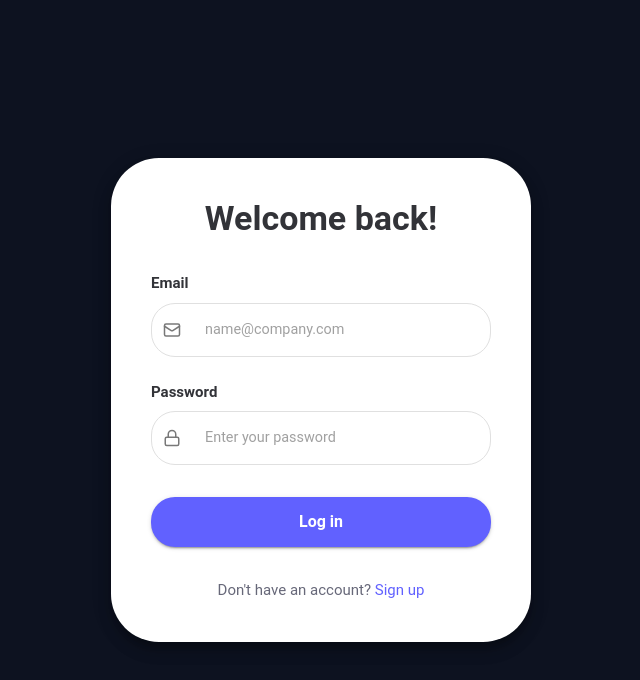
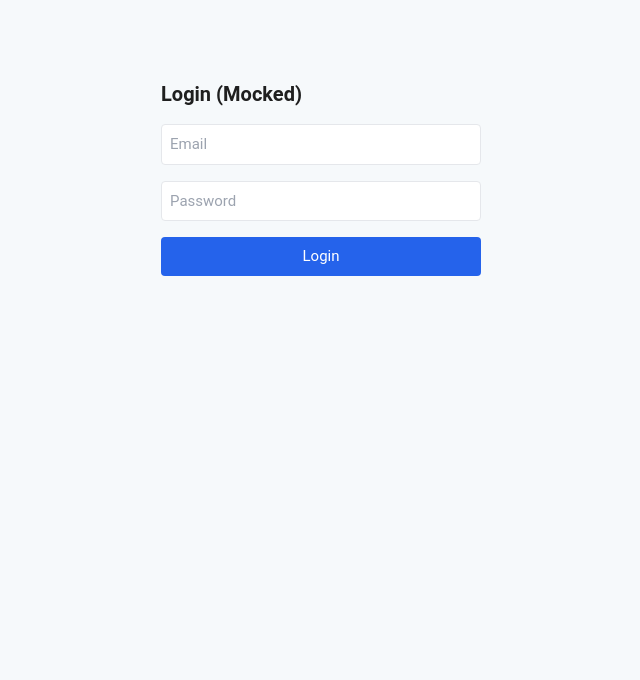
Before and after one commit to TuanHung1995/monday-clone-react, a React (Vite) app: page /login in a window 1280 px wide. Shown: the top 680 px of the page, without its empty margins (319-959 px from the left). Built offline with nearby package versions, Linux system fonts and the light colour scheme.

Commit message:
feat: mock login api

```diff
--- a/package.json
+++ b/package.json
@@ -19,12 +19,14 @@
     "@mui/icons-material": "^7.3.4",
     "@mui/material": "^7.3.4",
     "@tailwindcss/vite": "^4.1.16",
+    "axios": "^1.13.2",
     "lucide-react": "^0.548.0",
     "react": "^19.1.1",
     "react-dom": "^19.1.1",
     "react-router": "^7.9.5",
     "react-router-dom": "^7.9.5",
-    "vitest": "^4.0.4"
+    "vitest": "^4.0.4",
+    "zustand": "^5.0.8"
   },
   "devDependencies": {
     "@eslint/js": "^9.36.0",
--- /dev/null
+++ b/src/apis/auth/authApi.ts
@@ -0,0 +1,13 @@
+import { axiosClient } from "./axiosClient";
+
+export const authApi = {
+  login: async (email: string, password: string) => {
+    const res = await axiosClient.post("/auth/login", { email, password });
+    return res.data;
+  },
+
+  refresh: async () => {
+    const res = await axiosClient.post("/auth/refresh");
+    return res.data;
+  },
+};
--- /dev/null
+++ b/src/apis/auth/axiosClient.ts
@@ -0,0 +1,43 @@
+import axios from "axios";
+import { useAuthStore } from "@store/auth.store";
+
+export const axiosClient = axios.create({
+  // baseURL: import.meta.env.VITE_API_URL,
+  // withCredentials: true, // nếu dùng httpOnly cookies
+  baseURL: "http://localhost:8080",
+});
+
+axiosClient.interceptors.request.use((config) => {
+  const token = useAuthStore.getState().accessToken;
+
+  if (token) {
+    config.headers.Authorization = `Bearer ${token}`;
+  }
+  return config;
+});
+
+axiosClient.interceptors.response.use(
+  (res) => res,
+  async (error) => {
+    const original = error.config;
+
+    if (error.response?.status === 401 && !original._retry) {
+      original._retry = true;
+
+      try {
+        const refresh = await useAuthStore
+          .getState()
+          .refreshTokenSilently();
+
+        if (refresh) {
+          return axiosClient(original);
+        }
+      } catch (_) {
+        useAuthStore.getState().logout();
+        window.location.href = "/login";
+      }
+    }
+
+    return Promise.reject(error);
+  }
+);
--- /dev/null
+++ b/src/apis/auth/axiosMock.ts
@@ -0,0 +1,42 @@
+// /src/api/axiosMock.ts
+import { axiosClient } from "./axiosClient";
+
+export function mockAuthApi() {
+  axiosClient.interceptors.request.use((config) => {
+    // Just let requests pass normally
+    return config;
+  });
+
+  axiosClient.interceptors.response.use(async (response) => {
+    const { url, method, data } = response.config;
+
+    // ==== LOGIN MOCK ====
+    if (url === "/auth/login" && method === "post") {
+      return {
+        ...response,
+        data: {
+          accessToken: "mock-access-token",
+          refreshToken: "mock-refresh-token",
+          user: {
+            id: 1,
+            email: "hung@example.com",
+            fullName: "Nguyễn Tuấn Hưng",
+          },
+        },
+      };
+    }
+
+    // ==== REFRESH TOKEN MOCK ====
+    if (url === "/auth/refresh" && method === "post") {
+      return {
+        ...response,
+        data: {
+          accessToken: "mock-new-access-token",
+          refreshToken: "mock-new-refresh-token",
+        },
+      };
+    }
+
+    return response;
+  });
+}
--- a/src/main.tsx
+++ b/src/main.tsx
@@ -5,6 +5,10 @@ import CssBaseline from '@mui/material/CssBaseline'
 import { ThemeProvider } from '@mui/material/styles'
 import theme from './theme/index.ts'
 import './index.css'
+import { mockAuthApi } from '@apis/auth/axiosMock.ts'
+
+// Khởi tạo mock API cho auth
+mockAuthApi();
 
 ReactDOM.createRoot(document.getElementById('root')!).render(
   <React.StrictMode>
--- a/src/pages/Auth/Login.tsx
+++ b/src/pages/Auth/Login.tsx
@@ -1,99 +1,52 @@
-import { Box, Button, TextField, Typography, Paper } from "@mui/material";
-import { Mail, Lock } from "lucide-react";
+import { useState } from "react";
+import { useAuthStore } from "@store/auth.store";
+import { useNavigate, useLocation } from "react-router-dom";
+import { loginService } from "@services/api/auth/loginService";
 
-export default function MondayLogin() {
+export default function Login() {
+  const [email, setEmail] = useState("");
+  const [password, setPassword] = useState("");
+
+  const handleLogin = async () => {
+    try {
+      const data = await loginService(email, password);
+
+      // Lưu token mock
+      localStorage.setItem("accessToken", data.accessToken);
+      localStorage.setItem("refreshToken", data.refreshToken);
+      localStorage.setItem("user", JSON.stringify(data.user));
+
+      alert("Login success (mock)!");
+      window.location.href = "/home";
+    } catch (e) {
+      alert("Login failed");
+    }
+  };
+
   return (
-    <Box
-      sx={{
-        minHeight: "100vh",
-        bgcolor: "#0d1220",
-        display: "flex",
-        alignItems: "center",
-        justifyContent: "center",
-        p: 3,
-      }}
-    >
-      <Paper
-        elevation={10}
-        sx={{
-          width: "100%",
-          maxWidth: 420,
-          p: 5,
-          borderRadius: 4,
-        }}
+    <div className="flex flex-col w-80 gap-4 mx-auto mt-20">
+      <h1 className="text-xl font-semibold">Login (Mocked)</h1>
+
+      <input
+        type="email"
+        placeholder="Email"
+        className="border p-2 rounded"
+        onChange={(e) => setEmail(e.target.value)}
+      />
+
+      <input
+        type="password"
+        placeholder="Password"
+        className="border p-2 rounded"
+        onChange={(e) => setPassword(e.target.value)}
+      />
+
+      <button
+        onClick={handleLogin}
+        className="bg-blue-600 text-white p-2 rounded"
       >
-        <Typography
-          variant="h4"
-          fontWeight={700}
-          textAlign="center"
-          color="#323338"
-          mb={4}
-        >
-          Welcome back!
-        </Typography>
-
-        <Box component="form" noValidate autoComplete="off" sx={{ display: "flex", flexDirection: "column", gap: 3 }}>
-          <Box>
-            <Typography fontSize={14} fontWeight={600} color="#323338" mb={1}>
-              Email
-            </Typography>
-            <Box sx={{ position: "relative" }}>
-              <Mail size={18} style={{ position: "absolute", top: "50%", left: 12, transform: "translateY(-50%)", opacity: 0.6 }} />
-              <TextField
-                fullWidth
-                placeholder="name@company.com"
-                type="email"
-                sx={{
-                  "& .MuiInputBase-root": {
-                    borderRadius: 2,
-                    pl: 5,
-                  },
-                }}
-              />
-            </Box>
-          </Box>
-
-          <Box>
-            <Typography fontSize={14} fontWeight={600} color="#323338" mb={1}>
-              Password
-            </Typography>
-            <Box sx={{ position: "relative" }}>
-              <Lock size={18} style={{ position: "absolute", top: "50%", left: 12, transform: "translateY(-50%)", opacity: 0.6 }} />
-              <TextField
-                fullWidth
-                placeholder="Enter your password"
-                type="password"
-                sx={{
-                  "& .MuiInputBase-root": {
-                    borderRadius: 2,
-                    pl: 5,
-                  },
-                }}
-              />
-            </Box>
-          </Box>
-
-          <Button
-            variant="contained"
-            sx={{
-              mt: 1,
-              py: 1.4,
-              borderRadius: 2,
-              backgroundColor: "#6161ff",
-              textTransform: "none",
-              fontSize: 16,
-              fontWeight: 600,
-              ":hover": { backgroundColor: "#4f4ff0" },
-            }}
-          >
-            Log in
-          </Button>
-        </Box>
-
-        <Typography textAlign="center" mt={4} fontSize={14} color="#676879">
-          Don't have an account? <span style={{ color: "#6161ff", cursor: "pointer" }}>Sign up</span>
-        </Typography>
-      </Paper>
-    </Box>
+        Login
+      </button>
+    </div>
   );
 }
--- a/src/routes/PrivateRoute.tsx
+++ b/src/routes/PrivateRoute.tsx
@@ -1,13 +1,14 @@
 import React from "react";
+import { useAuthStore } from "@store/auth.store";
+import { Navigate, useLocation } from "react-router-dom";
 
 const PrivateRoute:  React.FC<{ children: React.ReactNode }> = ({ children }) => {
-//   const isAuthenticated = useAuthStore((s) => s.isAuthenticated);
-//   const location = useLocation();
 
-//   if (!isAuthenticated) {
-//     return <Navigate to="/login" state={{ from: location }} replace />;
-//   }
+  const isAuthenticated = useAuthStore((s) => s.isAuthenticated);
+  const location = useLocation();
 
+  if (!isAuthenticated)
+    return <Navigate to="/login" state={{ from: location }} />;
   return children;
 }
 
--- /dev/null
+++ b/src/services/api/auth/loginService.ts
@@ -0,0 +1,10 @@
+import { axiosClient } from "@apis/auth/axiosClient";
+
+export const loginService = async (email: string, password: string) => {
+  const response = await axiosClient.post("/auth/login", {
+    email,
+    password,
+  });
+
+  return response.data;
+};
--- /dev/null
+++ b/src/store/auth.store.ts
@@ -0,0 +1,69 @@
+import { create } from "zustand";
+import { persist } from "zustand/middleware";
+import { authApi } from "@apis/auth/authApi";
+
+interface AuthState {
+  user: any;
+  accessToken: string | null;
+  refreshToken: string | null;
+  isAuthenticated: boolean;
+
+  login: (email: string, password: string) => Promise<boolean>;
+  logout: () => void;
+  refreshTokenSilently: () => Promise<boolean>;
+}
+
+export const useAuthStore = create<AuthState>()(
+  persist(
+    (set, get) => ({
+      user: null,
+      accessToken: null,
+      refreshToken: null,
+      isAuthenticated: false,
+
+      login: async (email, password) => {
+        try {
+          const res = await authApi.login(email, password);
+
+          set({
+            user: res.user,
+            accessToken: res.accessToken,
+            refreshToken: res.refreshToken,
+            isAuthenticated: true,
+          });
+
+          return true;
+        } catch (err) {
+          return false;
+        }
+      },
+
+      logout: () => {
+        set({
+          user: null,
+          accessToken: null,
+          refreshToken: null,
+          isAuthenticated: false,
+        });
+      },
+
+      refreshTokenSilently: async () => {
+        try {
+          const res = await authApi.refresh();
+
+          set({
+            accessToken: res.accessToken,
+            refreshToken: res.refreshToken,
+          });
+
+          return true;
+        } catch (e) {
+          return false;
+        }
+      },
+    }),
+    {
+      name: "auth-store",
+    }
+  )
+);
--- a/tsconfig.app.json
+++ b/tsconfig.app.json
@@ -37,7 +37,7 @@
       "@routes/*": ["routes/*"],
       "@services/*": ["services/*"],
       "@theme/*": ["theme/*"],
-      // "@store/*": ["store/*"],
+      "@store/*": ["store/*"],
       "@utils/*": ["utils/*"],
       "@constants/*": ["utils/constants/*"],
       "@types/*": ["types/*"]
--- a/vite.config.ts
+++ b/vite.config.ts
@@ -21,7 +21,7 @@ export default defineConfig({
       '@routes': path.resolve(__dirname, 'src/routes'),
       '@services': path.resolve(__dirname, 'src/services'),
       '@theme': path.resolve(__dirname, 'src/theme'),
-      // '@store': path.resolve(__dirname, 'src/store'),
+      '@store': path.resolve(__dirname, 'src/store'),
       '@utils': path.resolve(__dirname, 'src/utils'),
       '@constants': path.resolve(__dirname, 'src/utils/constants'),
       '@types': path.resolve(__dirname, 'src/types'),
```
Also changed, not shown: 1 other file (tests, documents, lock files or other folders).
